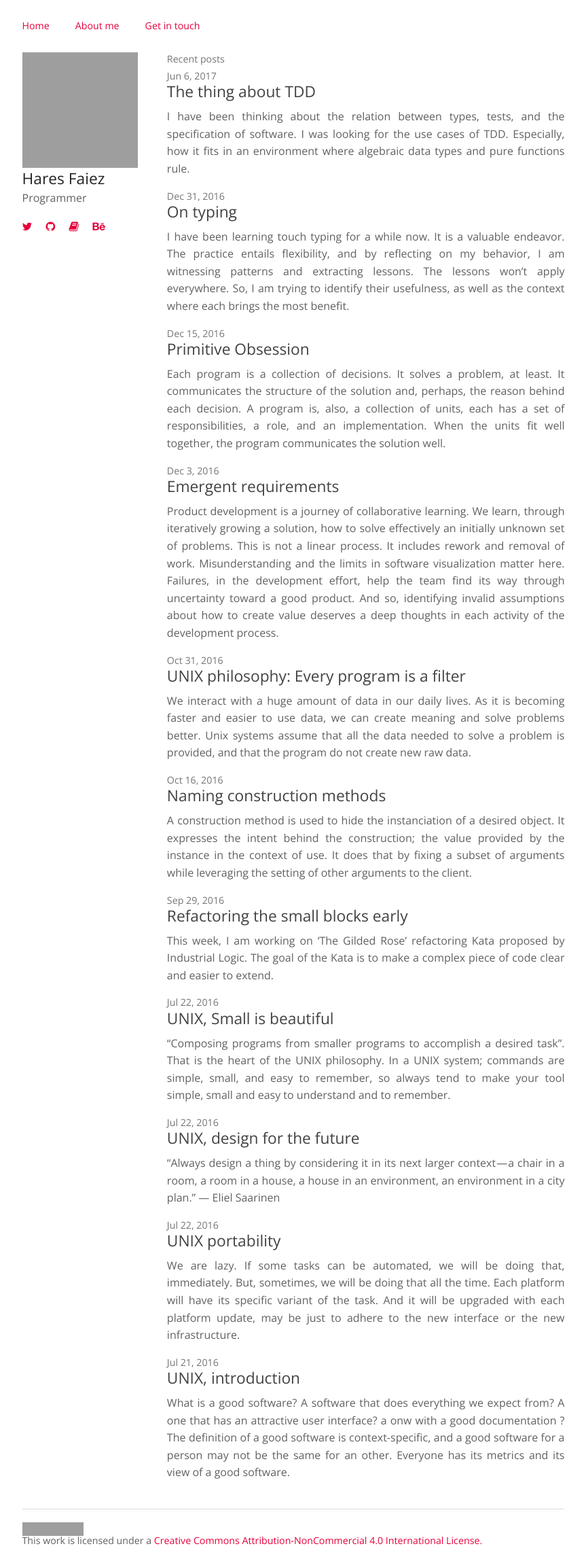
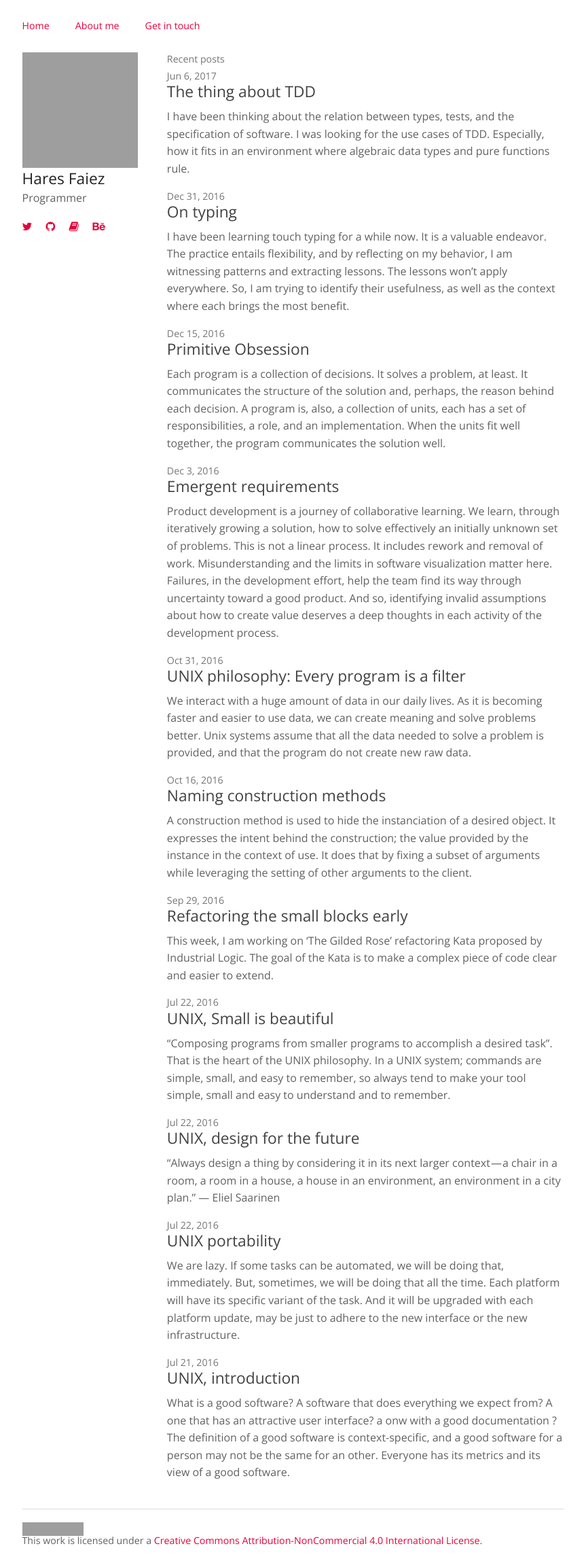
Before and after one commit to haresfaiez/haresfaiez.github.io, a Jekyll site: the page built from index.html, in a window 1280 px wide. Shown: the whole page at 68% size, without its empty margins (208-1071 px from the left). Built offline with Jekyll 4.4.1, drawn with Linux system fonts in a browser that asks for light colours; grey boxes are pictures that could not be loaded.

Commit message:
Remove the additional space added to short paragraph lines

```diff
--- a/_sass/custom/_typography.scss
+++ b/_sass/custom/_typography.scss
@@ -42,10 +42,6 @@ h2, h3, h4, h5, h6 {
   @include header($tiny-font-size);
 }
 
-.text-bloc p {
-  text-align: justify;
-}
-
 .text-bloc aside {
   font-size: $tiny-font-size;
 }
```
